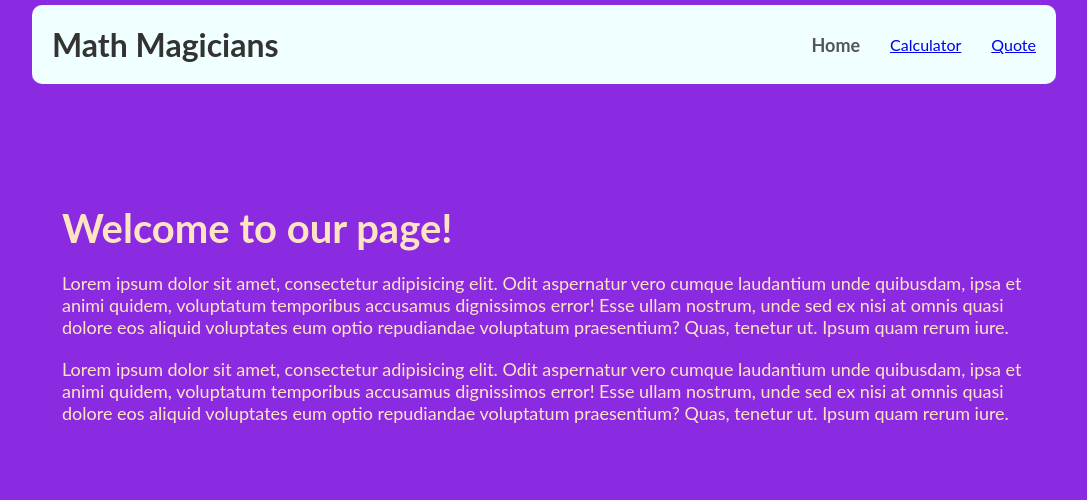
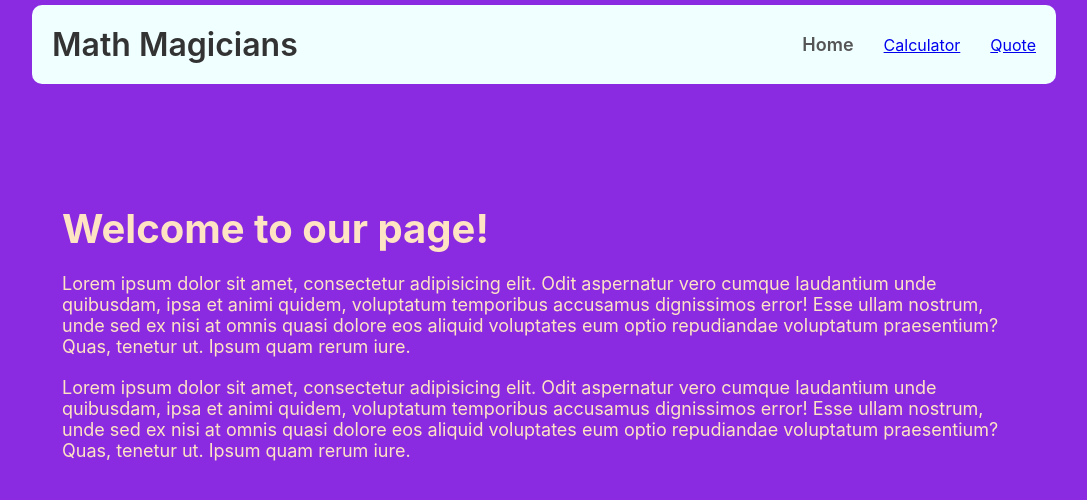
Before and after one commit to Gardimy/Math-magicians, a React (Create React App) app: page / in a window 1280 px wide. Shown: the top 500 px of the page, without its empty margins (96-1183 px from the left). Built offline with nearby package versions, Linux system fonts and the light colour scheme.

Commit message:
Fix error

```diff
--- a/src/styles/Navba.css
+++ b/src/styles/Navba.css
@@ -1,5 +1,4 @@
 * {
-  font-family: 'lato';
   box-sizing: border-box;
   margin: 0;
   padding: 0;
@@ -17,7 +16,7 @@
 
 h1 {
   font-size: 32px;
-  font-weight: bold;
+  font-weight: 600;
   color: #333;
   margin-right: 20px;
 }
@@ -28,15 +27,11 @@ h1 {
   align-items: center;
 }
 
-.Navbar {
-  list-style: none;
-}
-
 .Navbar a.active {
   text-decoration: none;
   font-weight: bold;
   font-size: 18px;
-  font-weight: bold;
+  font-weight: 600;
   color: #555;
   transition: color 0.3s ease;
 }
```
